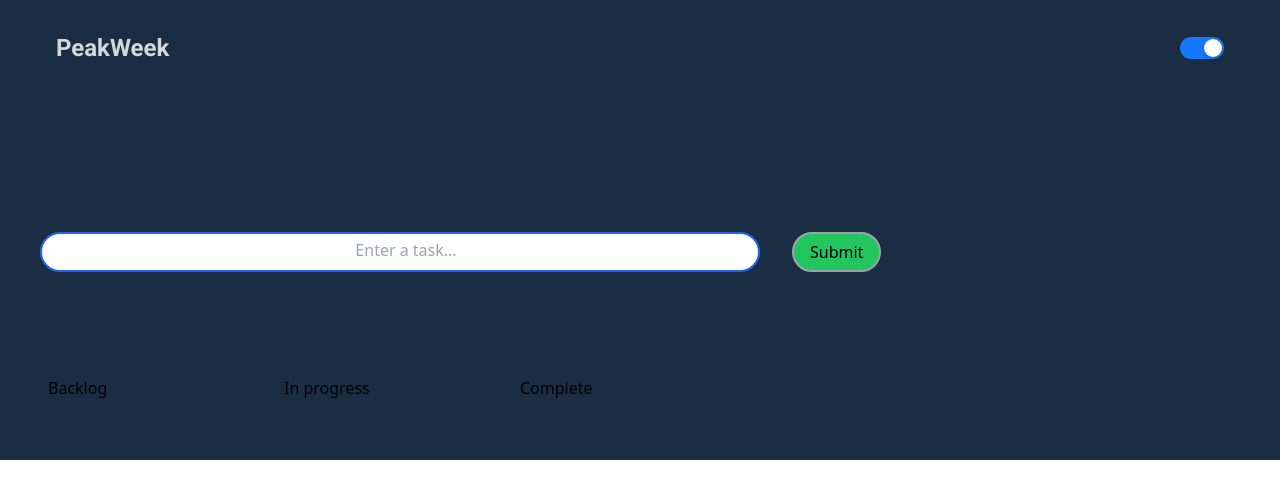
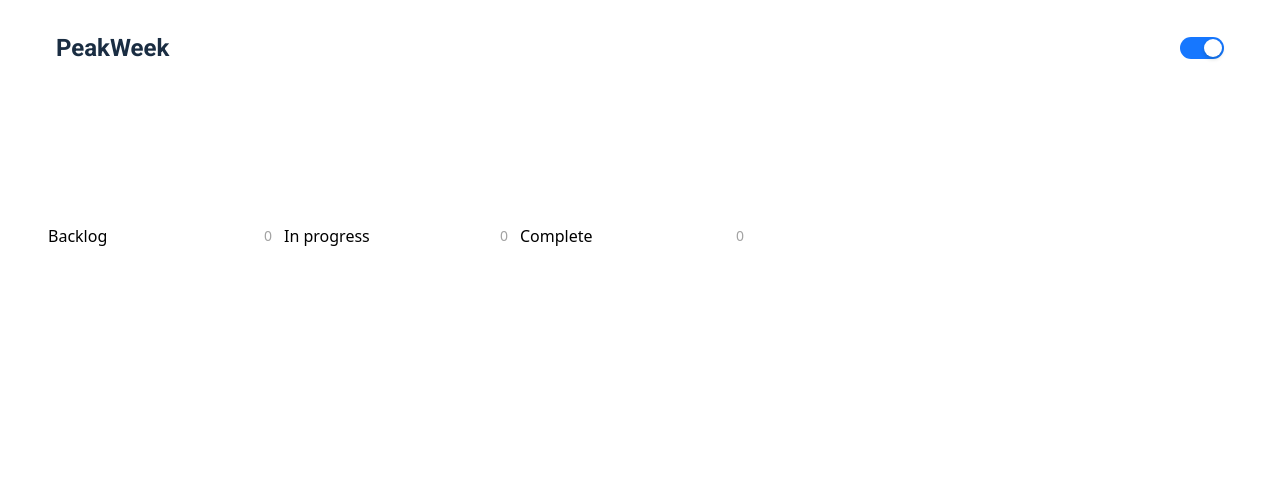
Before and after one commit to dev-jasp/daily-planner, a React (Vite) app: page / in a window 1280 px wide. Shown: the top 498 px of the page. Built offline with nearby package versions, Linux system fonts and the light colour scheme.

Commit message:
bg color change from dark to light

```diff
--- a/src/App.tsx
+++ b/src/App.tsx
@@ -1,13 +1,13 @@
 import Header from './Components/Header';
-import Main from './Components/Main';
+// import Main from './Components/Main';
 import './index.css';
 import Board from './Components/Board';
 function App() {
 
   return (
-    <div className='bg-dark'>
+    <div className='bg-lightest'>
      <Header/>
-     <Main/>
+     {/* <Main/> */}
      <Board />
     </div>
   )
--- a/src/Components/Column.tsx
+++ b/src/Components/Column.tsx
@@ -15,7 +15,11 @@
         <div className="w-56 shrink-0">
             <div className="mb-3 flex items-center justify-between">
                 <h3 className={`text-${headingColor}`}>{title}</h3>
+                <span className="rounded text-sm text-neutral-400">{cards.length}</span>
             </div>
+            <div
+            className= {`${ active ? "bg-neutral-800/50" : "bg-neutral-800-0"}`}
+            ></div>
         </div>
     );
 };
--- a/src/Components/Header.tsx
+++ b/src/Components/Header.tsx
@@ -9,7 +9,7 @@
   return (
     <header className='mb-20 flex items-center justify-between py-8 px-14'>
       <div className='flex flex-shrink-0 items-center'>
-        <h1 className='font-roboto text-2xl font-bold text-plain'>PeakWeek</h1>
+        <h1 className='font-roboto text-2xl font-bold text-dark'>PeakWeek</h1>
       </div>
       <div><Switch defaultChecked onChange={onChange} className='flex items-end'/></div>
     </header>
--- a/src/Components/Main.tsx
+++ b/src/Components/Main.tsx
@@ -1,17 +1,17 @@
 
 
-function Main() {
-  return (
-      <form>
-        <div className="flex flex-row px-10 space-x-8 py-14 ">
-          <input
-          type="input"
-          placeholder="Enter a task..." className=" h-10 w-3/5 text-md pl-3 pb-1 bg-white border-2 border-blue-600 rounded-full lg:text-center"/>
-          <button type="submit" className="bg-green-500 px-4 border-2 border-gray-400 rounded-full">Submit</button>
-        </div>
-      </form>
+// function Main() {
+//   return (
+//       <form>
+//         <div className="flex flex-row px-10 space-x-8 py-14 ">
+//           <input
+//           type="input"
+//           placeholder="Enter a task..." className=" h-10 w-3/5 text-md pl-3 pb-1 bg-white border-2 border-blue-600 rounded-full lg:text-center"/>
+//           <button type="submit" className="bg-green-500 px-4 border-2 border-gray-400 rounded-full">Submit</button>
+//         </div>
+//       </form>
 
-  )
-}
+//   )
+// }
 
-export default Main
+// export default Main
```
